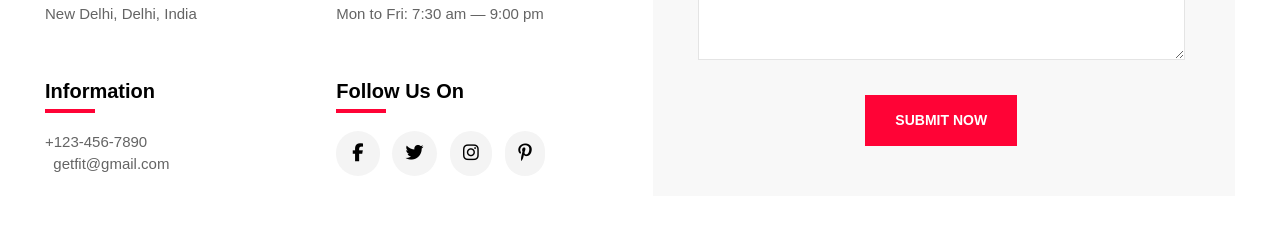
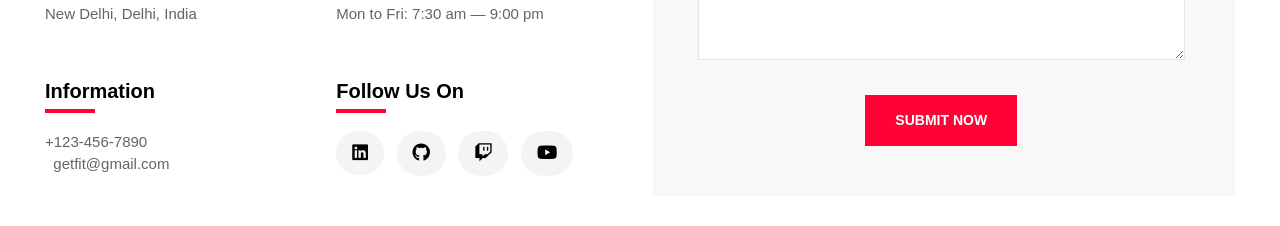
Before and after one commit to Daystar/portfolio-fitness-website, a React (Create React App) app: page /contact in a window 1280 px wide. Shown: the part 880-1106 px from the top of the page. Built offline with nearby package versions, Linux system fonts and the light colour scheme; no server answers.

Commit message:
Added follow us links

```diff
--- a/src/Pages/Contact.jsx
+++ b/src/Pages/Contact.jsx
@@ -53,10 +53,16 @@ function Login() {
                 <h3 className="text-[2rem] font-bold mb-10">Follow Us On</h3>
                 <span className="bg-[#ff0336] w-[50px] h-[4px] absolute top-[33px]"></span>
                 <div className="text-[18px] font-medium text-black flex gap-5">
-                  <i className="fa-brands fa-facebook-f px-[16px] py-[13px] bg-[#f4f4f4] rounded-full cursor-pointer hover:bg-[#ff0336] ease-in duration-200 hover:text-white"></i>
-                  <i className="fa-brands fa-twitter p-[13.5px] bg-[#f4f4f4] rounded-full cursor-pointer hover:bg-[#ff0336] ease-in duration-200 hover:text-white"></i>
-                  <i className="fa-brands fa-instagram p-[13.5px] bg-[#f4f4f4] rounded-full cursor-pointer hover:bg-[#ff0336] ease-in duration-200 hover:text-white"></i>
-                  <i className="fa-brands fa-pinterest-p p-[13.5px] bg-[#f4f4f4] rounded-full cursor-pointer hover:bg-[#ff0336] ease-in duration-200 hover:text-white"></i>
+                  <a href="https://www.linkedin.com/in/sagar-koli/" target="_blank" rel="noreferrer" ><i className="fa-brands fa-linkedin px-[16px] py-[13px] bg-[#f4f4f4] rounded-full cursor-pointer hover:bg-[#ff0336] ease-in duration-200 hover:text-white"></i>
+                  </a>
+                  <a href="https://github.com/Daystar" target="_blank" rel="noreferrer" ><i className="fa-brands fa-github px-[16px] py-[13.5px] bg-[#f4f4f4] rounded-full cursor-pointer hover:bg-[#ff0336] ease-in duration-200 hover:text-white"></i>
+                  </a>
+
+                  <a href="https://www.twitch.tv/daystar_bob" target="_blank" rel="noreferrer" ><i className="fa-brands fa-twitch px-[16px] py-[13.5px] bg-[#f4f4f4] rounded-full cursor-pointer hover:bg-[#ff0336] ease-in duration-200 hover:text-white"></i>
+                  </a>
+                  <a href="https://www.youtube.com/@daystar_bob" target="_blank" rel="noreferrer" ><i className="fa-brands fa-youtube px-[16px] py-[13.5px] bg-[#f4f4f4] rounded-full cursor-pointer hover:bg-[#ff0336] ease-in duration-200 hover:text-white"></i>
+                  </a>
+
                 </div>
               </div>
             </div>
```
